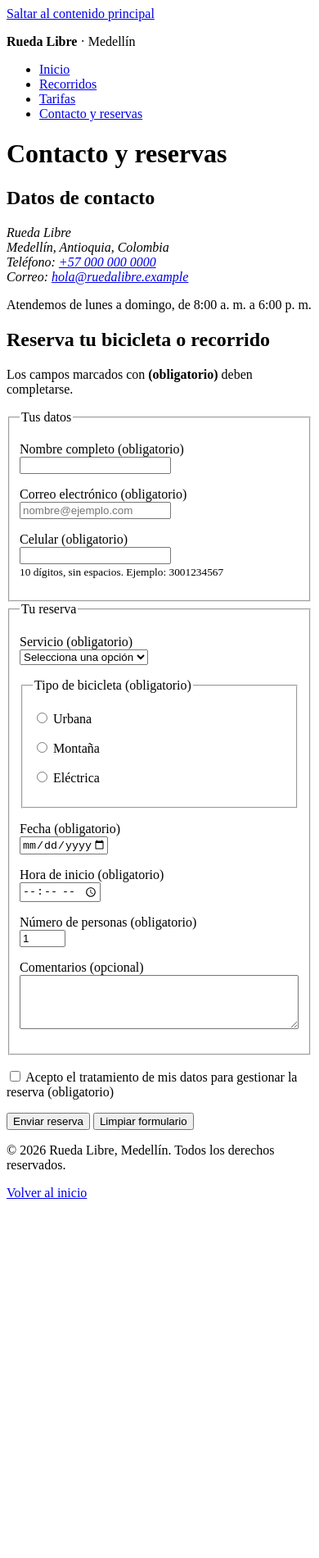
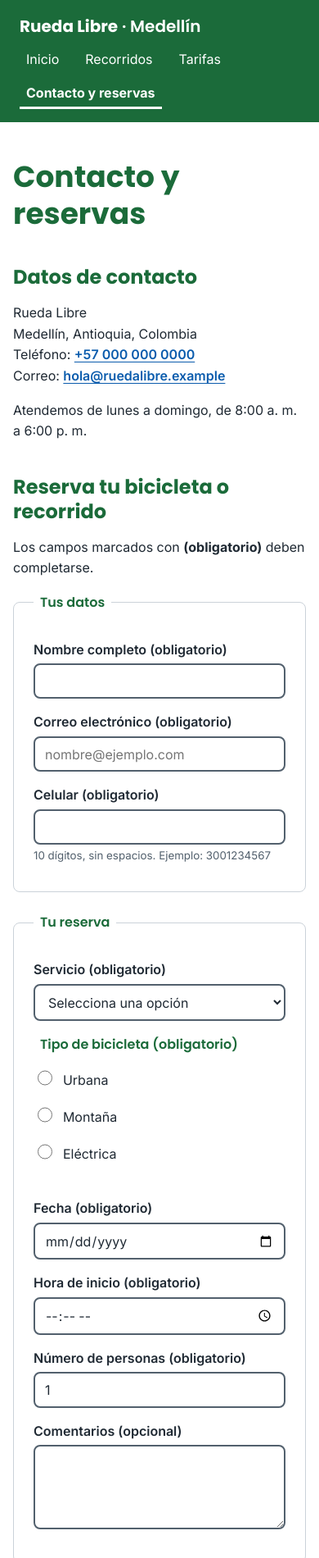
Before and after one commit to Blackthomc/rueda-libre, a plain HTML site: page pages/contacto.html in a window 390 px wide. Shown: the top 1900 px of the page at 82% size. Before the commit the page ends 1480 px from the top, so only its background shows below. Drawn offline with Linux system fonts and the light colour scheme.

Commit message:
MiniRetos 9-12 - Hoja de estilos, identidad de marca y lanzamiento v1.0

```diff
--- /dev/null
+++ b/css/styles.css
@@ -0,0 +1,474 @@
+/* ==========================================================
+   RUEDA LIBRE v1.0 - Hoja de estilos única
+   Orden: 0 Variables · 1 Base · 2 Tipografía · 3 Enlaces
+          4 Layout · 5 Componentes · 6 Páginas · 7 Responsive · 8 Accesibilidad
+   Regla de especificidad: se usan clases (0,1,0) y se evita !important
+   y los id para estilos. Cada conflicto resuelto está comentado.
+   ========================================================== */
+
+/* ---------- 0. VARIABLES (tokens de marca) ---------- */
+:root {
+  /* Colores: pares validados en docs/bitacora.txt (WCAG AA) */
+  --color-texto: #1F2933;
+  --color-texto-suave: #52606D;
+  --color-fondo: #FFFFFF;
+  --color-marca: #1B6B3A;
+  --color-marca-oscuro: #14532D;
+  --color-marca-claro: #E3F4E8;
+  --color-enlace: #0B5CAD;
+  --color-acento: #fff;        /* solo decorativo / elementos no textuales */
+  --color-acento-texto: #fff;  /* acento apto para texto (5.18:1) */
+  --color-error: #B42318;
+  --color-borde: #52606D;
+  --color-borde-suave: #CBD2D9;
+  --color-foco: #0B5CAD;
+
+  /* Tipografía */
+  --fuente-titulos: "Poppins", "Segoe UI", Arial, sans-serif;
+  --fuente-texto: "Inter", "Segoe UI", Arial, sans-serif;
+
+  /* Espaciado en rem (escala consistente) */
+  --espacio-1: 0.25rem;
+  --espacio-2: 0.5rem;
+  --espacio-3: 1rem;
+  --espacio-4: 1.5rem;
+  --espacio-5: 2.5rem;
+
+  --radio: 0.5rem;
+  --ancho-max: 60rem;
+}
+
+/* ---------- 1. BASE ---------- */
+/* box-sizing: el ancho incluye padding y borde, en todos los elementos */
+*,
+*::before,
+*::after {
+  box-sizing: border-box;
+}
+
+/* Herencia: color, fuente e interlineado se definen una vez en body
+   y todos los descendientes los heredan */
+body {
+  margin: 0;
+  font-family: var(--fuente-texto);
+  font-size: 1rem;
+  line-height: 1.6;
+  color: var(--color-texto);
+  background-color: var(--color-fondo);
+}
+
+img {
+  max-width: 100%;
+  height: auto;
+}
+
+figure {
+  margin: var(--espacio-3) 0;
+}
+
+figcaption {
+  font-size: 0.875rem;
+  color: var(--color-texto-suave);
+}
+
+/* ---------- 2. TIPOGRAFÍA ---------- */
+h1,
+h2,
+h3 {
+  font-family: var(--fuente-titulos);
+  line-height: 1.25;
+  color: var(--color-marca);
+}
+
+h1 { font-size: 2rem; margin: 0 0 var(--espacio-3); }
+h2 { font-size: 1.5rem; margin: var(--espacio-5) 0 var(--espacio-3); }
+h3 { font-size: 1.25rem; }
+
+p,
+li {
+  max-width: 70ch; /* longitud de línea cómoda */
+}
+
+small {
+  color: var(--color-texto-suave);
+}
+
+address {
+  font-style: normal;
+}
+
+/* ---------- 3. ENLACES ---------- */
+/* Orden LVHFA: link, visited, hover, focus, active */
+a {
+  color: var(--color-enlace);
+  text-decoration: underline;
+  text-underline-offset: 0.2em;
+}
+
+a:visited {
+  color: #5B3FA0;
+}
+
+a:hover {
+  color: var(--color-marca-oscuro);
+  text-decoration-thickness: 0.15em;
+}
+
+a:active {
+  color: var(--color-texto);
+}
+
+/* Foco visible para teclado, mismo estilo en todo el sitio */
+a:focus-visible,
+button:focus-visible,
+input:focus-visible,
+select:focus-visible,
+textarea:focus-visible,
+summary:focus-visible {
+  outline: 3px solid var(--color-foco);
+  outline-offset: 3px;
+}
+
+/* Enlaces externos: indicador decorativo (el texto ya avisa) */
+a[target="_blank"]::after {
+  content: " \2197";
+  content: " \2197" / "";
+}
+
+/* ---------- 4. LAYOUT ---------- */
+/* Posicionamiento: enlace de salto oculto fuera de pantalla hasta recibir foco */
+body > a:first-child {
+  position: absolute;
+  top: -4rem;
+  left: var(--espacio-3);
+  z-index: 20;
+  padding: var(--espacio-2) var(--espacio-3);
+  background-color: var(--color-texto);
+  color: #FFFFFF;
+  border-radius: var(--radio);
+}
+
+body > a:first-child:focus {
+  top: var(--espacio-2);
+}
+
+/* Posicionamiento: encabezado fijo al hacer scroll */
+header {
+  position: sticky;
+  top: 0;
+  z-index: 10;
+  display: flex;
+  flex-wrap: wrap;
+  align-items: center;
+  justify-content: space-between;
+  gap: var(--espacio-2) var(--espacio-4);
+  padding: var(--espacio-3) var(--espacio-4);
+  background-color: var(--color-marca);
+  color: #FFFFFF;
+  border-bottom: 4px solid var(--color-acento);
+}
+
+header p {
+  margin: 0;
+  font-family: var(--fuente-titulos);
+  font-size: 1.25rem;
+}
+
+nav ul {
+  display: flex;
+  flex-wrap: wrap;
+  gap: var(--espacio-1) var(--espacio-3);
+  margin: 0;
+  padding: 0;
+  list-style: none;
+}
+
+/* Conflicto de especificidad: "a" (0,0,1) vs "header nav a" (0,0,3).
+   Los enlaces del menú necesitan ser blancos sobre el verde, así que se
+   usa un selector de contexto más específico en lugar de !important. */
+header nav a {
+  display: inline-block;
+  padding: var(--espacio-1) var(--espacio-2);
+  color: #FFFFFF;
+  text-decoration: none;
+  border-bottom: 3px solid transparent;
+}
+
+header nav a:visited {
+  color: #FFFFFF;
+}
+
+header nav a:hover {
+  color: #FFFFFF;
+  border-bottom-color: #FFFFFF;
+}
+
+/* Página actual: se indica con borde y peso, no solo con color */
+header nav a[aria-current="page"] {
+  font-weight: 700;
+  border-bottom-color: var(--color-acento);
+}
+
+/* El foco azul no se ve sobre verde: en el header se usa blanco */
+header a:focus-visible {
+  outline-color: #FFFFFF;
+}
+
+main {
+  max-width: var(--ancho-max);
+  margin: 0 auto;
+  padding: var(--espacio-4);
+}
+
+footer {
+  margin-top: var(--espacio-5);
+  padding: var(--espacio-4);
+  background-color: var(--color-marca-claro);
+  text-align: center;
+}
+
+footer p {
+  margin: var(--espacio-2) auto;
+}
+
+/* ---------- 5. COMPONENTES ---------- */
+
+/* Botones (aplica a <button> y a enlaces con clase .btn) */
+.btn,
+button {
+  display: inline-block;
+  padding: 0.75em 1.5em;
+  font-family: var(--fuente-texto);
+  font-size: 1rem;
+  font-weight: 600;
+  line-height: 1.2;
+  color: #FFFFFF;
+  background-color: var(--color-marca);
+  border: 2px solid var(--color-marca);
+  border-radius: var(--radio);
+  text-decoration: none;
+  cursor: pointer;
+  transition: background-color 0.2s ease, border-color 0.2s ease;
+}
+
+/* Conflicto de especificidad: "a:visited" y "a:hover" (0,1,1) ganan sobre
+   ".btn" (0,1,0) y cambiarían el color del texto del botón. Se resuelve
+   igualando el selector: ".btn:visited" y ".btn:hover" (0,2,0). */
+.btn:visited {
+  color: #FFFFFF;
+}
+
+.btn:hover,
+button:hover {
+  color: #FFFFFF;
+  background-color: var(--color-marca-oscuro);
+  border-color: var(--color-marca-oscuro);
+}
+
+.btn:active,
+button:active {
+  transform: translateY(1px);
+}
+
+/* Botón secundario (reset): contorno, sin relleno */
+button[type="reset"] {
+  color: var(--color-marca);
+  background-color: transparent;
+}
+
+button[type="reset"]:hover {
+  color: #FFFFFF;
+}
+
+/* Tarjetas */
+.card-grid {
+  display: grid;
+  gap: var(--espacio-4);
+}
+
+.card {
+  position: relative;            /* referencia para la barra decorativa */
+  overflow: hidden;
+  padding: var(--espacio-4);
+  background-color: var(--color-fondo);
+  border: 1px solid var(--color-borde-suave);
+  border-radius: var(--radio);
+}
+
+.card::before {                  /* barra superior en posición absoluta */
+  content: "";
+  position: absolute;
+  top: 0;
+  left: 0;
+  width: 100%;
+  height: 6px;
+  background-color: var(--color-acento);
+}
+
+.card h2,
+.card h3 {
+  margin-top: var(--espacio-2);
+}
+
+.card ul {
+  margin: 0;
+  padding-left: var(--espacio-4);
+}
+
+/* Aside destacado */
+aside {
+  padding: var(--espacio-4);
+  background-color: var(--color-marca-claro);
+  border-left: 6px solid var(--color-marca);
+  border-radius: var(--radio);
+}
+
+aside h2 {
+  margin-top: 0;
+}
+
+/* Tablas */
+.table-wrap {
+  overflow-x: auto;              /* desplazamiento horizontal en pantallas pequeñas */
+}
+
+table {
+  width: 100%;
+  border-collapse: collapse;
+}
+
+caption {
+  padding: var(--espacio-2) 0;
+  font-weight: 600;
+  text-align: left;
+}
+
+th,
+td {
+  padding: 0.75rem 1rem;
+  text-align: left;
+  border: 1px solid var(--color-borde-suave);
+}
+
+thead th {
+  color: #FFFFFF;
+  background-color: var(--color-marca);
+}
+
+tbody tr:nth-child(even) {
+  background-color: var(--color-marca-claro);
+}
+
+tbody tr:hover {
+  background-color: #CFEBD8;
+}
+
+/* Formulario */
+fieldset {
+  margin: 0 0 var(--espacio-4);
+  padding: var(--espacio-3) var(--espacio-4);
+  border: 1px solid var(--color-borde-suave);
+  border-radius: var(--radio);
+}
+
+legend {
+  padding: 0 var(--espacio-2);
+  font-family: var(--fuente-titulos);
+  font-weight: 600;
+  color: var(--color-marca);
+}
+
+fieldset fieldset {
+  border: 0;
+  padding: 0;
+}
+
+label {
+  font-weight: 600;
+}
+
+/* Etiquetas de radio y checkbox van al lado del control, en peso normal */
+input[type="radio"] + label,
+input[type="checkbox"] + label {
+  font-weight: 400;
+}
+
+input[type="radio"],
+input[type="checkbox"] {
+  width: 1.15rem;
+  height: 1.15rem;
+  margin-right: var(--espacio-2);
+  accent-color: var(--color-marca);
+}
+
+input:not([type="radio"]):not([type="checkbox"]),
+select,
+textarea {
+  width: 100%;
+  max-width: 28rem;
+  margin-top: var(--espacio-1);
+  padding: 0.6rem 0.75rem;
+  font-family: inherit;
+  font-size: 1rem;
+  color: var(--color-texto);
+  background-color: var(--color-fondo);
+  border: 2px solid var(--color-borde);
+  border-radius: var(--radio);
+}
+
+/* Campo inválido solo después de que la persona interactúa con él */
+input:user-invalid,
+select:user-invalid,
+textarea:user-invalid {
+  border-color: var(--color-error);
+  background-color: #FFF5F4;
+}
+
+input:user-valid:not([type="radio"]):not([type="checkbox"]) {
+  border-color: var(--color-marca);
+}
+
+/* ---------- 6. PÁGINAS ---------- */
+/* Hero de inicio: h1 directo de main y el párrafo que le sigue */
+main > h1 {
+  margin-top: var(--espacio-4);
+  font-size: 2.25rem;
+}
+
+main > h1 + p {
+  font-size: 1.2rem;
+  color: var(--color-texto-suave);
+}
+
+address a {
+  font-weight: 600;
+}
+
+/* ---------- 7. RESPONSIVE (mobile first) ---------- */
+@media (min-width: 48em) {
+  h1 { font-size: 2.5rem; }
+  main > h1 { font-size: 3rem; }
+
+  .card-grid {
+    grid-template-columns: repeat(3, 1fr);
+  }
+}
+
+@media (max-width: 30em) {
+  header {
+    flex-direction: column;
+    align-items: flex-start;
+  }
+
+  main {
+    padding: var(--espacio-3);
+  }
+}
+
+/* ---------- 8. ACCESIBILIDAD ---------- */
+@media (prefers-reduced-motion: reduce) {
+  .btn,
+  button {
+    transition: none;
+  }
+}
--- a/pages/contacto.html
+++ b/pages/contacto.html
@@ -5,6 +5,10 @@
     <meta name="viewport" content="width=device-width, initial-scale=1.0">
     <meta name="description" content="Reserva tu bicicleta o recorrido guiado en Medellín con Rueda Libre.">
     <title>Contacto y reservas | Rueda Libre</title>
+    <link rel="preconnect" href="https://fonts.googleapis.com">
+    <link rel="preconnect" href="https://fonts.gstatic.com" crossorigin>
+    <link href="https://fonts.googleapis.com/css2?family=Inter:wght@400;600;700&family=Poppins:wght@600;700&display=swap" rel="stylesheet">
+    <link rel="stylesheet" href="../css/styles.css">
 </head>
 <body>
     <a href="#contenido">Saltar al contenido principal</a>
```
Also changed, not shown: docs/bitacora.txt (+37 -0 lines), index.html (+5 -1 lines), pages/recorridos.html (+10 -4 lines), pages/tarifas.html (+7 -1 lines), README.md, 2 other files.
